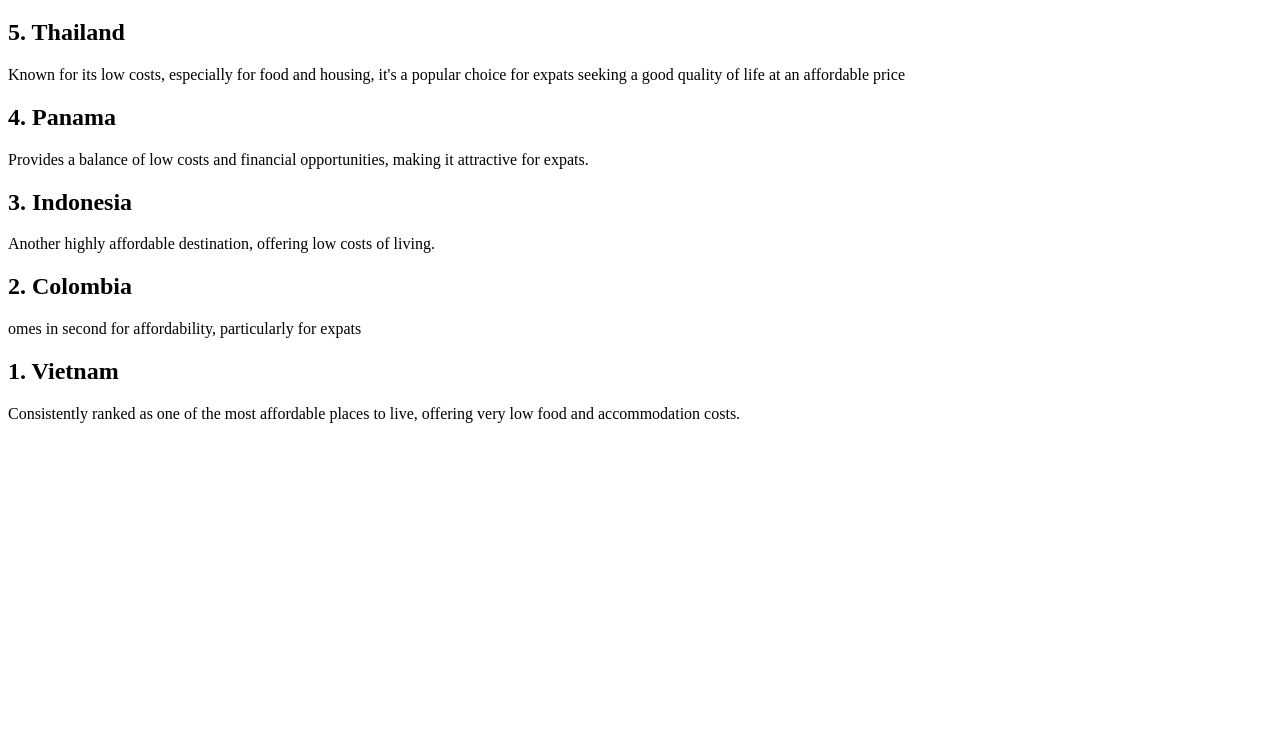
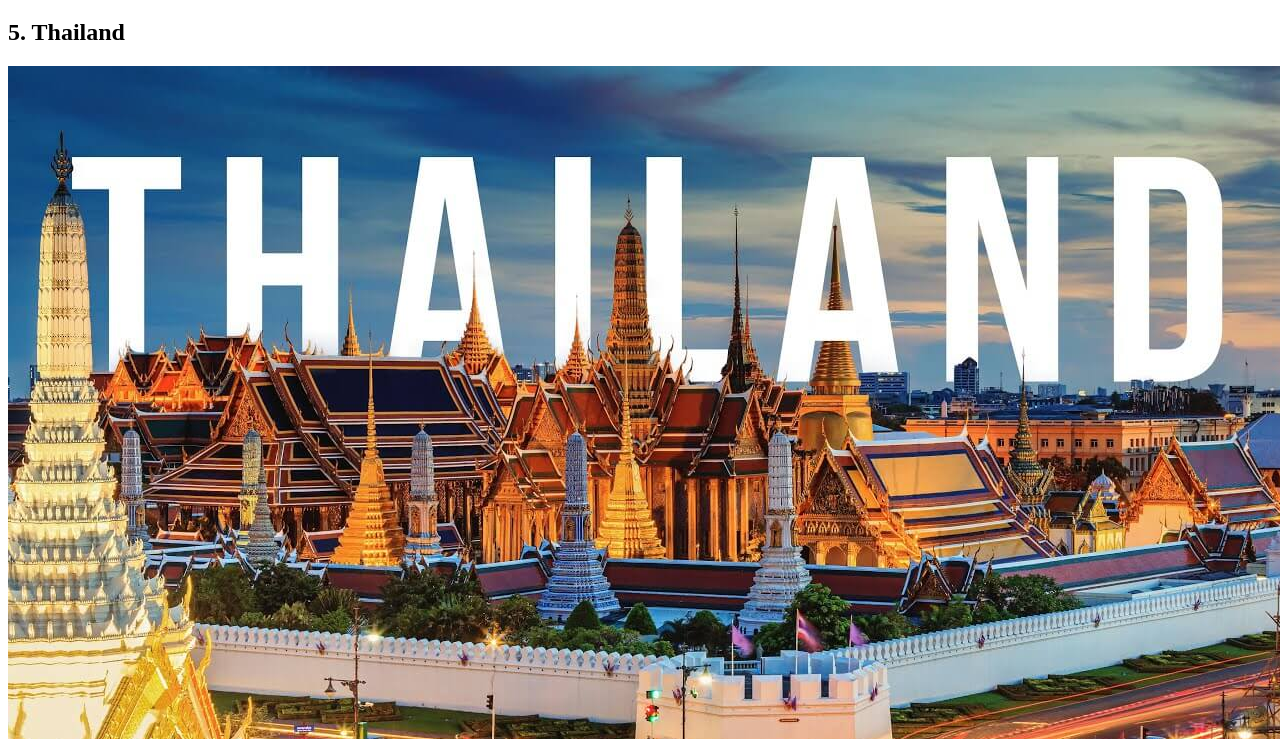
Before and after one commit to christbenare/myfirstweb, a plain HTML site: page index.html in a window 1280 px wide. Shown: the part 61-800 px from the top of the page. Drawn offline with Linux system fonts and the light colour scheme.

Commit message:
Update index.html

```diff
--- a/index.html
+++ b/index.html
@@ -7,6 +7,7 @@
 <body>
     <h1>Top 5 affordable countries to live in</h1>
     <h2>5. Thailand</h2>
+    <img src="Thailand.jpg">
     Known for its low costs, especially for food and housing, it's a popular choice for expats seeking a good quality of life at an affordable price
     <h2>4. Panama</h2>
     Provides a balance of low costs and financial opportunities, making it attractive for expats.
```
